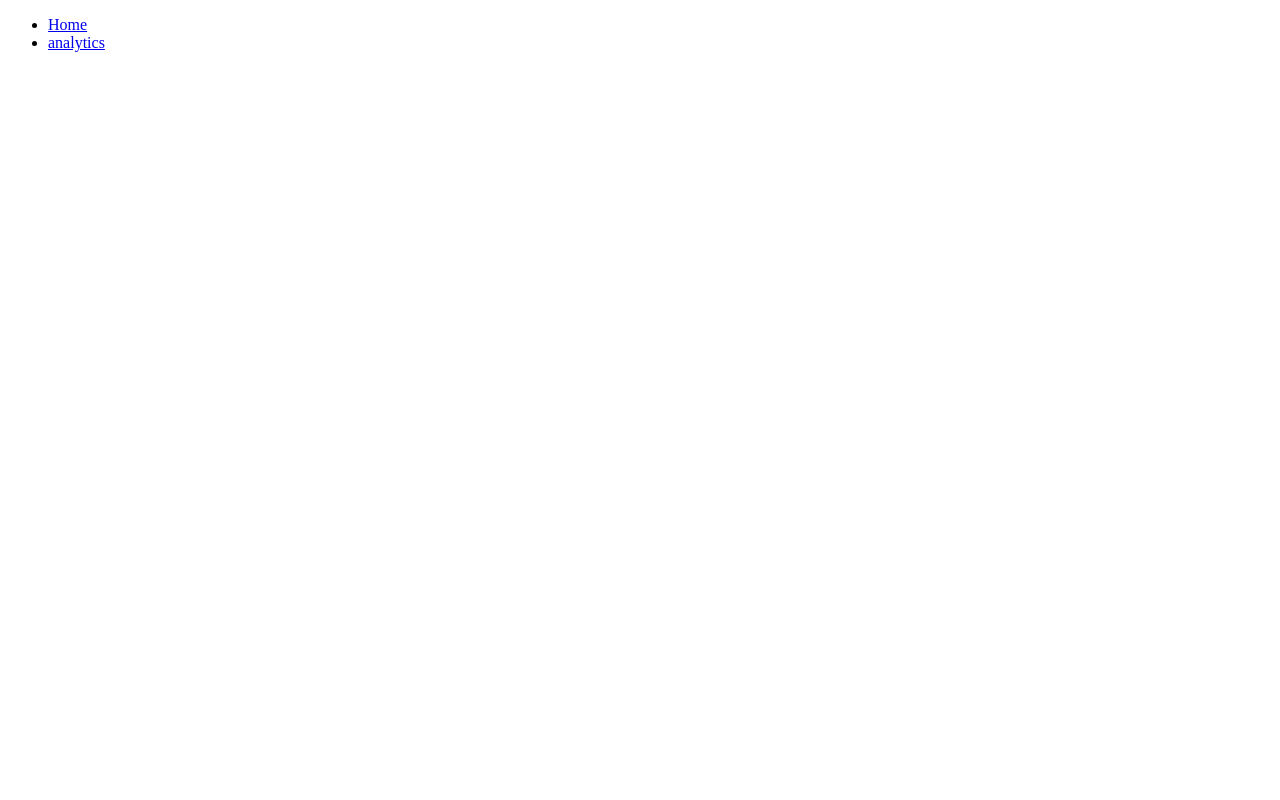
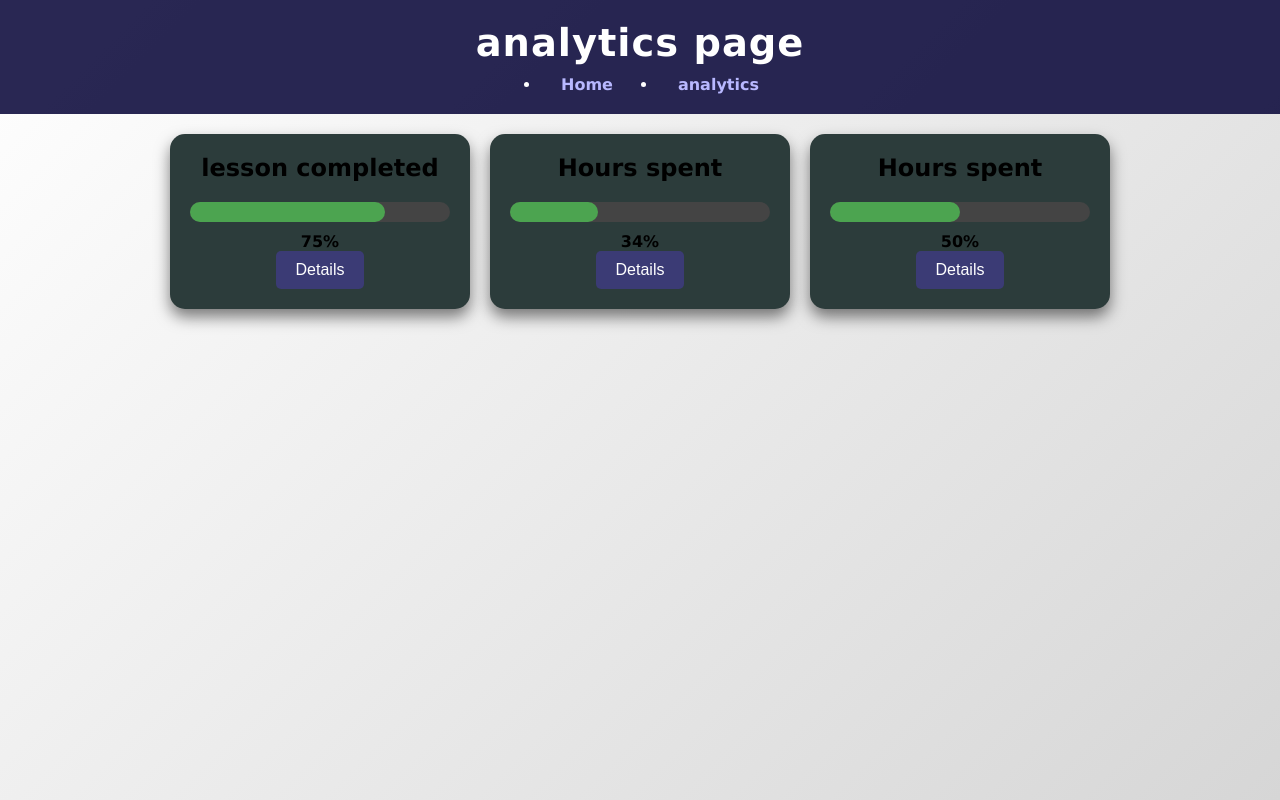
Before and after one commit to Jimmy-softeng/jimmy-project, a plain HTML site: page index.html in a window 1280 px wide. Drawn offline with Linux system fonts and the light colour scheme.

Commit message:
adds progress

```diff
--- a/index.css
+++ b/index.css
@@ -0,0 +1,93 @@
+*{
+    margin: 0;
+    border: 0;
+    box-sizing: border-box;
+    scroll-behavior: smooth;
+}
+body{
+    font-family: Verdana, Geneva, Tahoma, sans-serif;
+    background: linear-gradient(135deg, #ffffff, #d6d6d6);
+    display: flex;
+    flex-direction: column;
+    min-height: 100vh;
+}
+header{
+    background: rgba(11, 9, 59, 0.875);
+    color: #ffffff;
+    padding: 20px;
+    text-align: center;
+    box-shadow: 0 4px 10px rgba(0, 0, 0, o.6);
+    position: sticky;
+    top: 0;
+    z-index: 10;
+}
+header h1{
+    font-size: 2.4rem;
+    letter-spacing: 1px;
+}
+nav ul{
+    display: flex;
+    justify-content: center;
+    gap: 25px;
+    margin-top: 10px;
+
+}
+nav ul li a{
+    color: #b8b8ff;
+    text-decoration: none;
+    font-weight: 700;
+    padding: 8px 20px;
+    border-radius: 5px;
+    transition: color 0.3s ease;
+}
+nav ul li a:hover{
+   background-color: #3b3b73;
+   color: #ffffff;
+}
+.cards-container{
+    display: flex;
+    justify-content: center;
+    margin-top: 20px;
+    gap: 20px;
+    flex-wrap: wrap;
+}
+.card{
+    padding: 20px;
+    border-radius: 15px;
+    background: #2c3c3b;
+    box-shadow: 0 8px 15px rgba(0, 0, 0, 0.5);
+    text-align: center;
+    margin-bottom: 20px;
+    flex: 1;
+    max-width: 300px;
+}
+.card h2{
+    font-size: 1.5rem;
+    margin-bottom: 20px;
+}
+.progress-bar{
+    width: 100%;
+    background: #444;
+    border-radius: 10px;
+    height: 20px;
+    margin-bottom: 10px;
+}
+.progress{
+    height: 100%;
+    background: #4ca450;
+    border-radius: 10px;
+}
+.modal-btn{
+    background-color: #3b3b75;
+    border: none;
+    padding: 10px 20px;
+    color: #ffffff;
+    font-size: 1rem;
+    border-radius: 5px;
+    cursor: pointer;
+    transition: 0.3s ease;
+}
+.modal-btn:hover{
+    background-color: #2f2f58;
+
+}
--- a/index.html
+++ b/index.html
@@ -3,10 +3,12 @@
 <head>
     <meta charset="UTF-8">
     <meta name="viewport" content="width=device-width, initial-scale=1.0">
-    <title>Document</title>
+    <link rel="stylesheet" href="index.css">
+    <title>analytics Page</title>
 </head>
 <body>
     <header>
+        <h1>analytics page</h1>
         <nav>
             <ul>
                 <li><a href="#">Home</a></li>
@@ -14,5 +16,33 @@
             </ul>
         </nav>
     </header>
+    <main>
+    <section id="analytics-cards" class="cards-container">
+        <div class="card shadowed" id="lessson-card">
+        <h2>lesson completed</h2>
+        <div class="progress-bar" data-value="75">
+            <div class="progress" style="width: 75%;"></div>
+        </div>
+        <p><strong>75%</strong></p>
+        <button class="modal-btn" onclick="showModal('lesson-modal')">Details</button>
+        </div>
+        <div class="card shadowed" id="hours-card">
+            <h2>Hours spent</h2>
+            <div class="progress-bar" data-value="34">
+             <div class="progress" style="width: 34%;"></div>
+            </div>
+            <p><strong>34%</strong></p>
+            <button class="modal-btn" onclick="showModal('hours-modal')">Details</button>
+         </div>
+        <div class="card shadowed" id="projects-card">
+           <h2>Hours spent</h2>
+           <div class="progress-bar" data-value="50">
+            <div class="progress" style="width: 50%;"></div>
+           </div>
+           <p><strong>50%</strong></p>
+           <button class="modal-btn" onclick="showModal('projects-modal')">Details</button>
+        </div>
+    </section>
+    </main>
 </body>
 </html>
```
